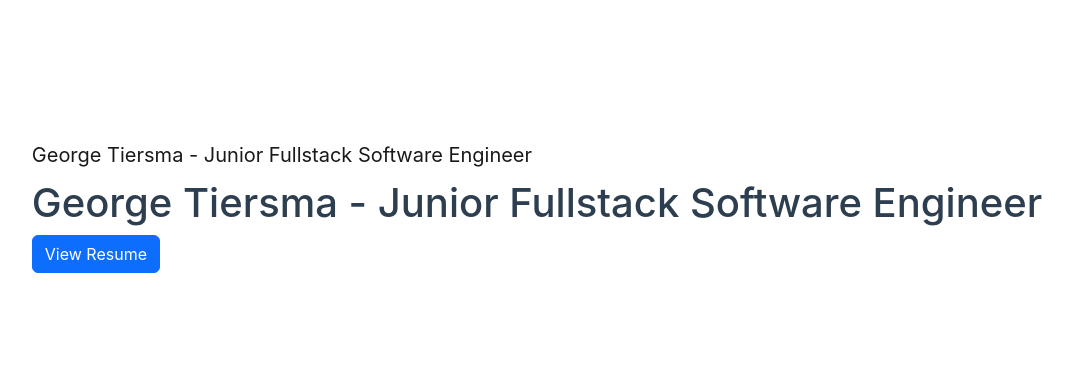
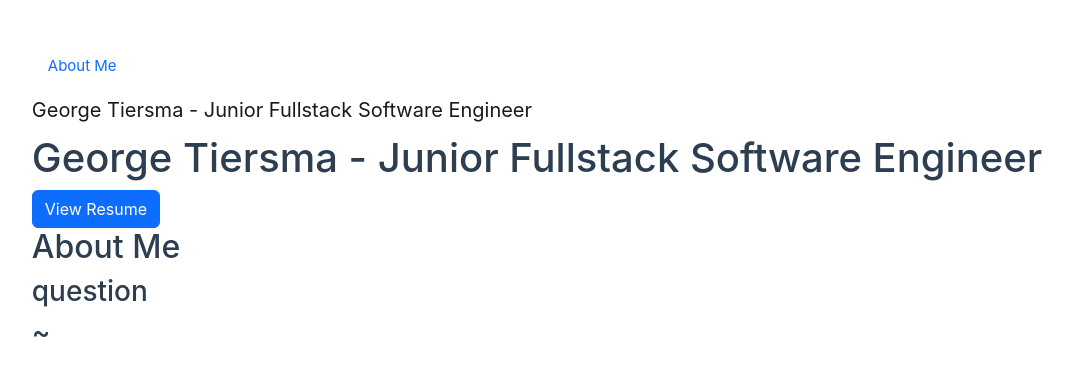
Before and after one commit to gtiersma/gtiersma.github.io, a Vue app: page / in a window 1280 px wide. Shown: the part 198-574 px from the top of the page, without its empty margins (103-1176 px from the left). Built offline with nearby package versions, Linux system fonts and the light colour scheme.

Commit message:
Created the About Me section
Created the About Me section

- Added the nav sidebar (not yet styled to be a real sidebar)

- Add the global array of faqs (which is currently missing its data)

```diff
--- a/src/App.vue
+++ b/src/App.vue
@@ -1,4 +1,10 @@
 <template>
+  <ul class="nav flex-column">
+    <li class="nav-item">
+      <a class="nav-link" href="#">About Me</a>
+    </li>
+  </ul>
+
   <div class="navbar navbar-expand-sm">
     <div class="navbar-header">
       <a class="navbar-brand" href="#">George Tiersma - Junior Fullstack Software Engineer</a>
@@ -6,10 +12,12 @@
   </div>
 
   <title-area/>
+  <faq-area/>
 </template>
 
 <script setup lang="ts">
 import TitleArea from './components/TitleArea.vue'
+import FaqArea from './components/FaqArea.vue'
 </script>
 
 <style scoped>
--- /dev/null
+++ b/src/components/FaqArea.vue
@@ -0,0 +1,23 @@
+<template>
+  <h2>About Me</h2>
+
+  <vue-faq v-for="faq in faqs" :key="faq.question" :faq="faq"/>
+</template>
+
+<script lang="ts">
+  import { defineComponent } from 'vue'
+  import VueFaq from './VueFaq.vue'
+  import { Faq, Faqs } from './Faqs'
+
+  export default defineComponent({
+    computed: {
+      faqs(): Faq[] {
+        return Faqs
+      }
+    }
+  })
+</script>
+
+<style scoped>
+
+</style>
--- /dev/null
+++ b/src/components/Faqs.ts
@@ -0,0 +1,15 @@
+import { readonly } from "vue";
+
+export class Faq {
+  question: string
+  answer: string
+
+  constructor(question: string, answer: string) {
+    this.question = question
+    this.answer = answer
+  }
+}
+
+export const Faqs: Faq[] = [
+  new Faq("question", "answer")
+]
--- /dev/null
+++ b/src/components/VueFaq.vue
@@ -0,0 +1,35 @@
+<template>
+  <div>
+    <h3>{{ faq.question }}</h3>
+    <h3 @click="show = !show">~</h3>
+  </div>
+
+  <div class="collapse" :class="showClass">
+    <p>{{ faq.answer }}</p>
+  </div>
+</template>
+
+<script lang="ts">
+import { defineComponent } from 'vue';
+import { Faq } from './Faqs';
+
+export default defineComponent({
+  props: {
+    faq: { type: Faq, required: true }
+  },
+  data () {
+    return {
+      show: false
+    }
+  },
+  computed: {
+    showClass(): string {
+      return this.show ? "show" : ""
+    }
+  }
+})
+</script>
+
+<style scoped>
+
+</style>
--- a/src/main.ts
+++ b/src/main.ts
@@ -6,4 +6,8 @@ import "bootstrap"
 
 import './assets/main.css'
 
-createApp(App).mount('#app')
+import VueFaq from './components/VueFaq.vue'
+
+createApp(App)
+  .component("VueFaq", VueFaq)
+  .mount('#app')
```
